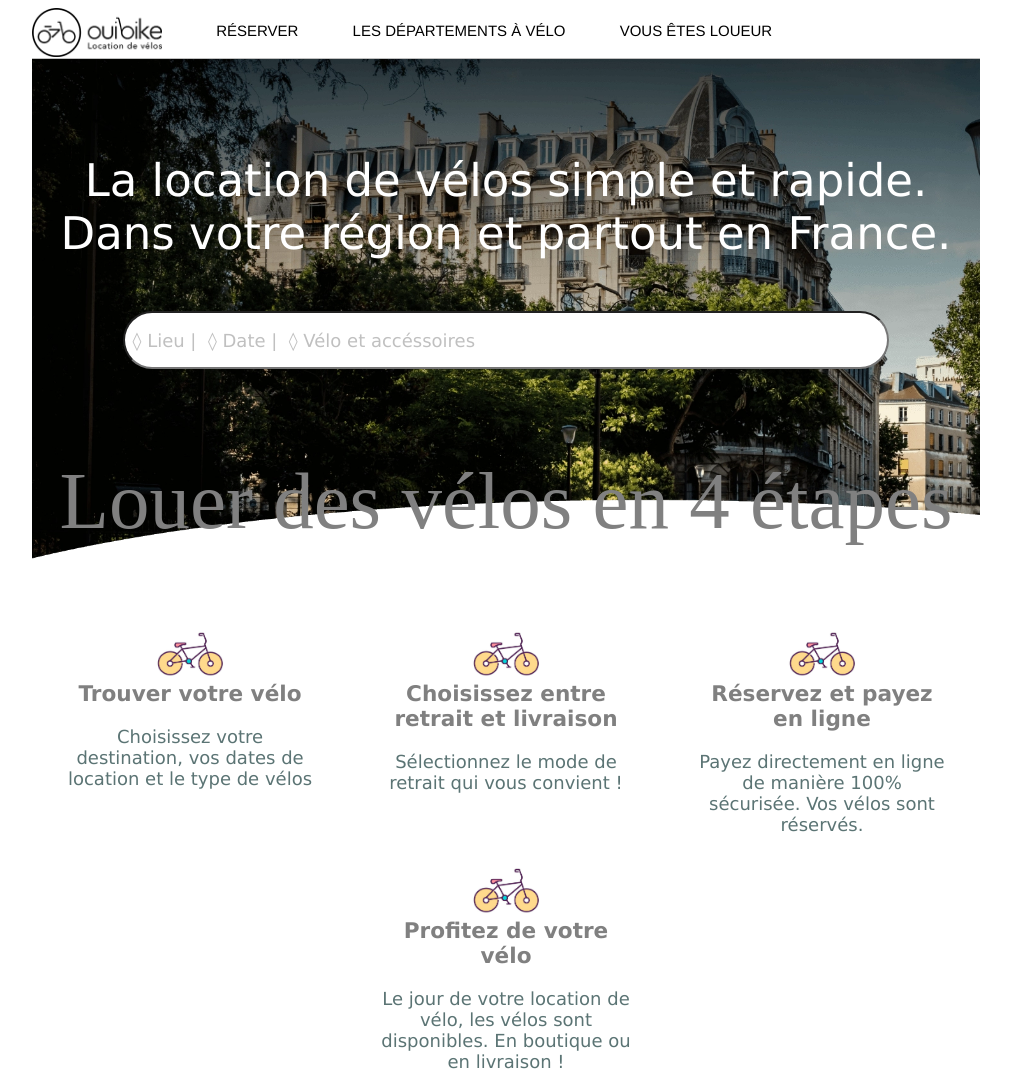
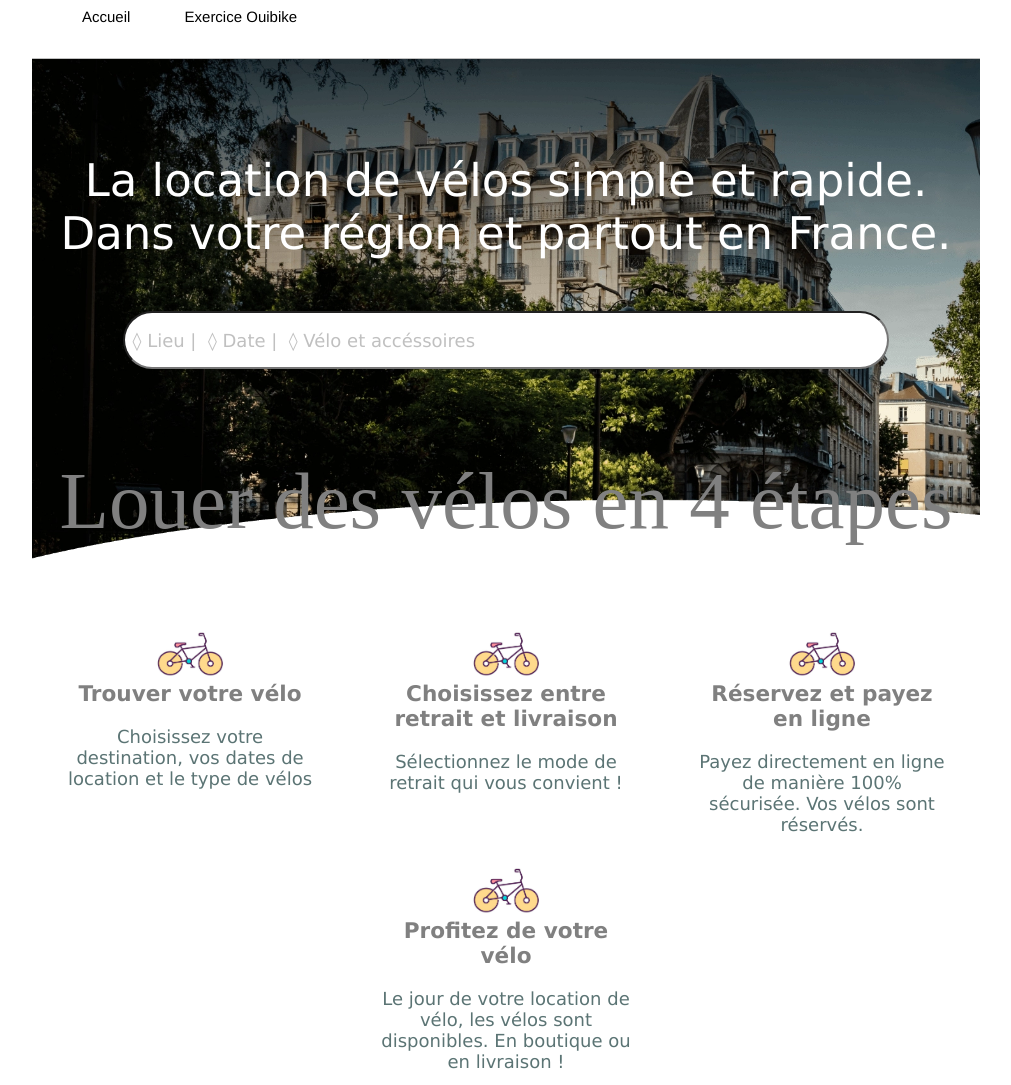
Before and after one commit to Easy-Micro/.github.io, a plain HTML site: page index.html in a window 1280 px wide. Shown: the whole page, without its empty margins (134-1145 px from the left). Drawn offline with Linux system fonts and the light colour scheme.

Commit message:
Update index.html

```diff
--- a/index.html
+++ b/index.html
@@ -1,23 +1,19 @@
 <!DOCTYPE html>
 <html>
 <head>
-<title>Ouibike | Location de vélo en France</title>
+<title>Exercices Easy-Micro</title>
 <meta charset="UTF-8">
 <link rel="stylesheet" type="text/css" href="css/mes_styles.css">
 </head>
 <body>
 <div id="principal">
     <nav id="menuprincipal">
-        <a href="https://www.ouibike.net/" title="Ouibike"><img src="images/logo-ouibike.png" alt="ouibike"></a>
+<!--         <a href="https://www.ouibike.net/" title="Ouibike"><img src="images/logo-ouibike.png" alt="ouibike"></a>  -->
         <span id="sousmenu">
-            <a href="#" title="Ouibike">RÉSERVER</a>
-            <a href="#" title="Ouibike">LES DÉPARTEMENTS À VÉLO</a>
-            <a href="#" title="Ouibike">VOUS ÊTES LOUEUR</a>
+            <a href="https://easy-micro.github.io/" title="Ouibike">Accueil</a>
+            <a href="https://easy-micro.github.io/ouibike-yo/" title="Ouibike">Exercice Ouibike</a>
         </span>
         <a href="#" id="burger" onclick="affichemenu()">&#9776;</a>
-        <!-- <span style="margin-left: 400px;">
-        <a href="#" title="Ouibike">ESPACE LOUEUR</a>
-        <a href="#" title="Ouibike">FR</a> &gt;</span> -->
     </nav>
     <div id="baniere">
         <p id="slogan">La location de vélos simple et rapide.<br>Dans votre région et partout en France.</p>
```
